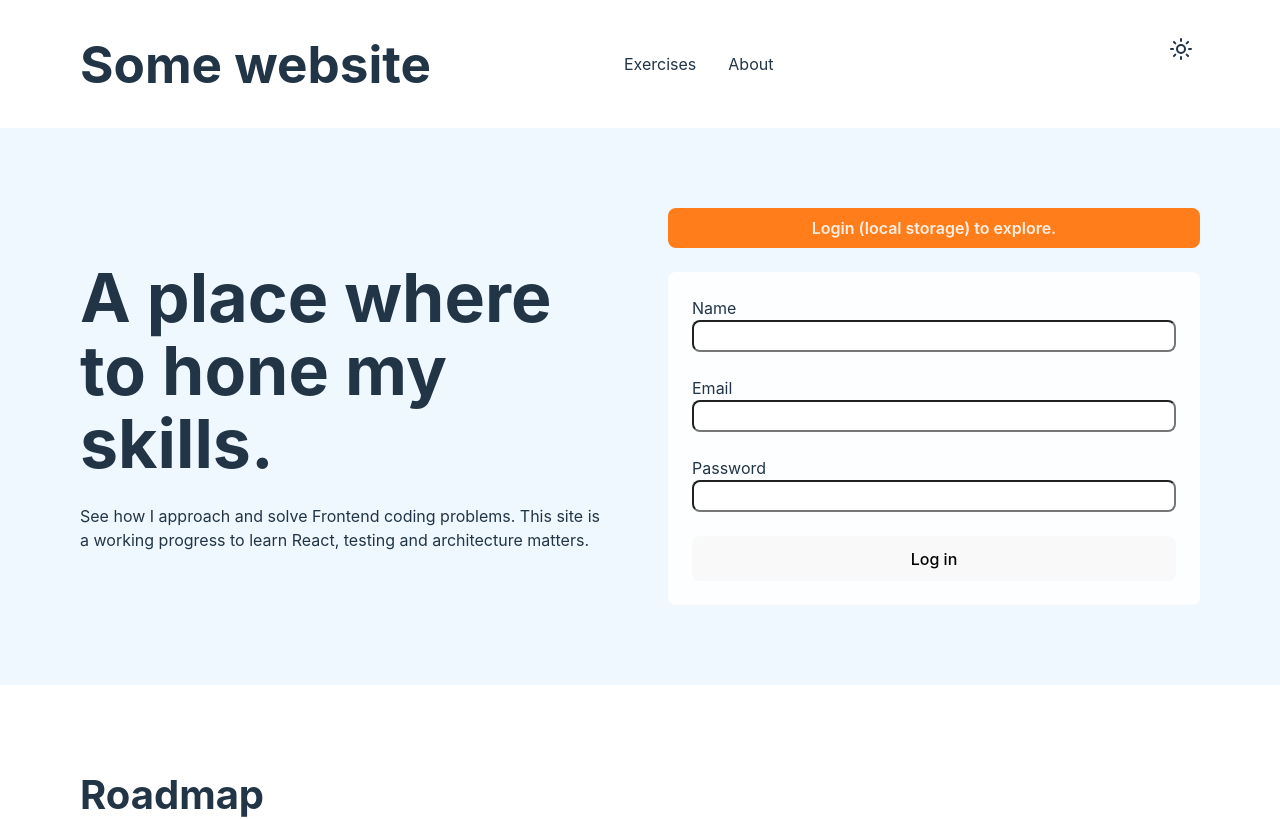
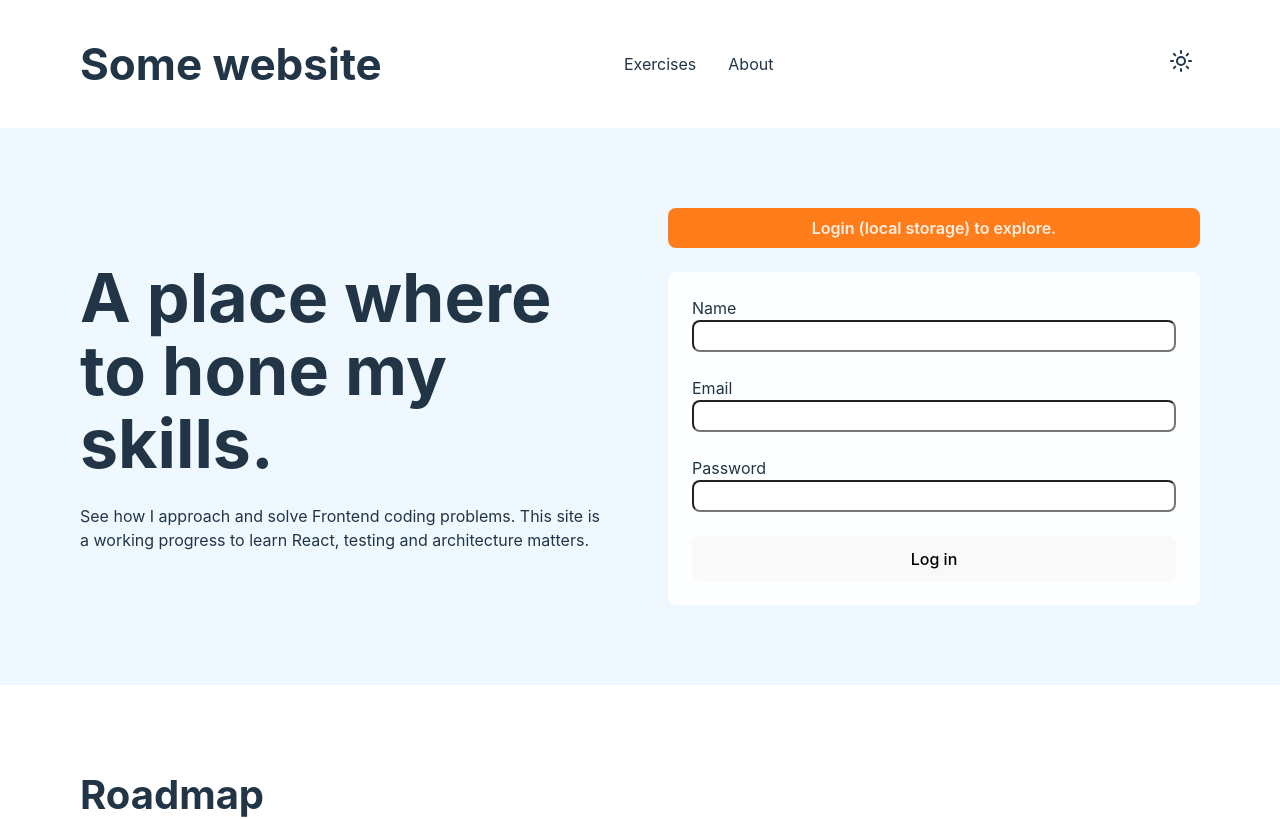
Before and after one commit to meegido/some-website, a React (Vite) app: page /login in a window 1280 px wide. Shown: the top 819 px of the page. Built offline with nearby package versions, Linux system fonts and the light colour scheme.

Commit message:
logotype responsive size

```diff
--- a/src/shared/components/header/header.module.css
+++ b/src/shared/components/header/header.module.css
@@ -13,6 +13,7 @@
   background-color: var(--color-bg);
   color: var(--color-text);
   justify-content: space-between;
+  align-items: center;
 }
 
 .logotype {
@@ -20,6 +21,7 @@
   justify-content: flex-start;
   padding: 0;
   width: 100%;
+  font-size: 32px;
 }
 
 .logotype a {
@@ -73,3 +75,9 @@ nav li a:hover {
   width: 32px;
   height: 32px;
 }
+
+@media (min-width: 1200px) {
+  .logotype {
+    font-size: 44px;
+  }
+}
```
